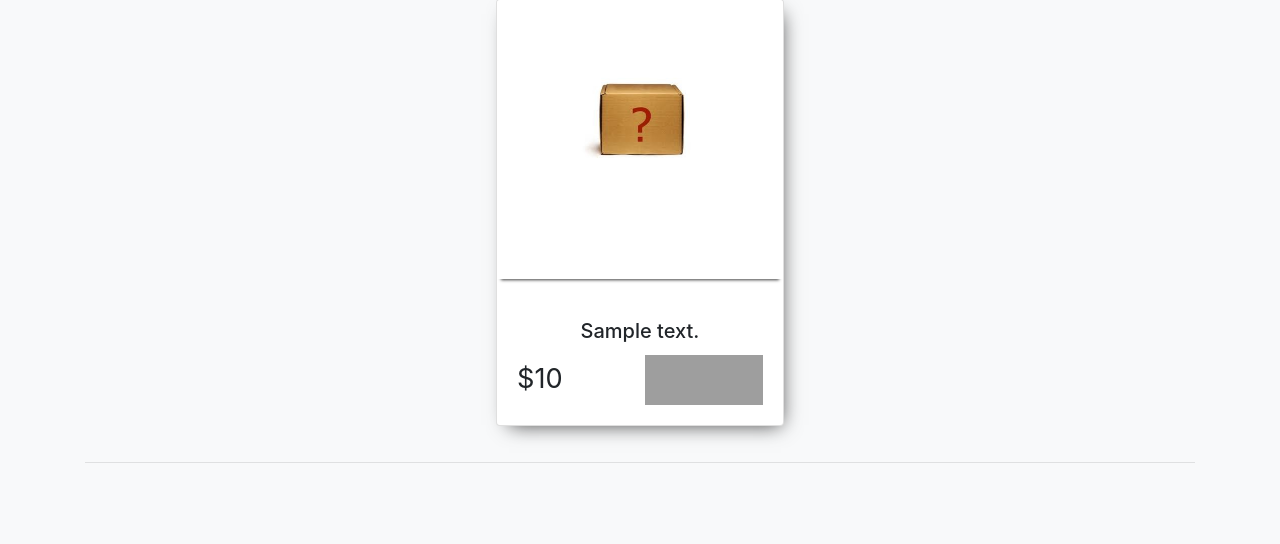
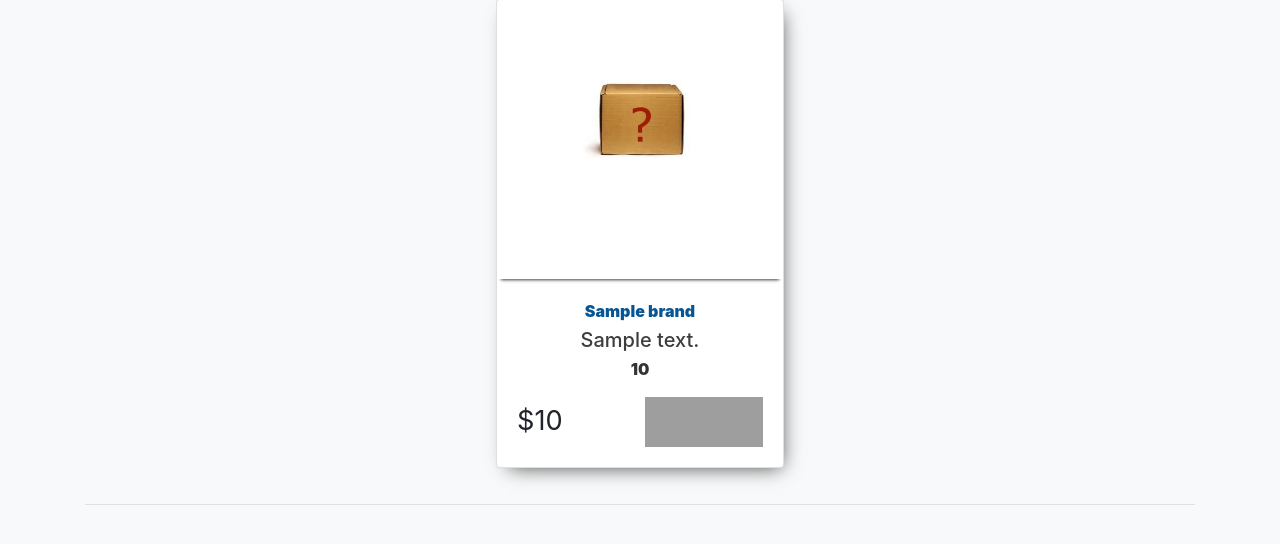
Before and after one commit to jedelacarrera/products_mvp, a Flask app: template templates/products.html in a window 1280 px wide. Shown: the part 114-658 px from the top of the page. Run offline with Flask 2, Linux system fonts and the light colour scheme; the template is opened without the code that fills it: most values are stand-ins (such as "Sample title", 1, 10 or a date in 2020); some libraries are stand-ins or nearby versions; grey boxes are pictures that could not be loaded.

Commit message:
:star: using subcategory, :ribbon: better style in product

```diff
--- a/models/product.py
+++ b/models/product.py
@@ -54,9 +54,9 @@ class Product(db.Model):
 
     @property
     def similar_products(self):
-        if not self.category:
+        if not self.subcategory:
             return []
-        products = Product.query.filter_by(category=self.category).limit(30).all()
+        products = Product.query.filter_by(subcategory=self.subcategory).limit(30).all()
         products = list(filter(lambda prod: prod.id != self.id, products))
         products = list(filter(lambda product: len(product.offers) > 0 and product.best_price != None, products))
         random.shuffle(products)
--- a/static/styles_v9.css
+++ b/static/styles_v10.css
@@ -51,9 +51,26 @@ h4 {
 	font-size: 16px;
 }
 
-.card h3 {
+.card-brand {
+	color: #065695;
+	font-weight: 900;
+	text-align: center;
+	margin-bottom: 5px;
+}
+
+.card-title {
 	font-size: 1.25rem;
 	font-weight: 501;
+	color: #3d3d3d;
+	margin-top: 5px;
+	margin-bottom: 5px;
+}
+
+.card-quantity {
+	text-align: center;
+	color: #333;
+	font-weight: 900;
+	margin-top: 5px;
 }
 
 .col-sm-4 {
@@ -106,8 +123,6 @@ h2 {
 	align-items: center;
 }
 .offer-image img {
-	border-top-left-radius: 10px;
-	border-bottom-left-radius: 10px;
 	width: 100%;
 }
 .offer-content {
@@ -197,11 +212,22 @@ h2 {
 .product-content p {
 	color: grey;
 	font-size: 24px;
+	margin-bottom: 8px;
+}
+
+p.product-brand {
+	color: #065695;
+	font-weight: 900;
 }
 
 p.product-description {
 	color: black;
 	font-size: 2em;
+}
+
+p.product-quantity {
+	color: #333;
+	font-weight: 900;
 }
 
 h3 {
--- a/templates/base.html
+++ b/templates/base.html
@@ -5,7 +5,7 @@
 	<script src="https://ajax.googleapis.com/ajax/libs/jquery/3.4.1/jquery.min.js"></script>
 	<title>Mejores precios</title>
 	<link rel="shortcut icon" type="image/ico" href="{{ url_for('static', filename='index.jpeg') }}"/>
-	<link rel="stylesheet" href="{{ url_for('static', filename='styles_v9.css') }}"/>
+	<link rel="stylesheet" href="{{ url_for('static', filename='styles_v10.css') }}"/>
 </head>
 <body>
 	<nav class="navbar navbar-dark bg-primary">
--- a/templates/product.html
+++ b/templates/product.html
@@ -6,14 +6,15 @@
 			<img src="{{product.url}}" onerror="this.src='/static/unknown_image.png'">
 		</div>
 		<div class="product-content">
-			<p>{{product.brand}}</p>
+			<p class="product-brand">{{product.brand}}</p>
 			<p class="product-description">{{product.description}}</p>
 			{% if product.complete_description %}
 				<p>{{product.complete_description}}</p>
 			{% endif %}
 			<hr>
-			<p>{{product.quantity}}</p>
+			<p class="product-quantity">{{product.quantity}}</p>
 			<p>{{product.category}}</p>
+			<p>{{product.subcategory}}</p>
 		</div>
 	</div>
 	<hr>
--- a/templates/product_template.html
+++ b/templates/product_template.html
@@ -6,7 +6,9 @@
                 <img class="card-img-top" src="{{product.url}}" onerror="this.src='/static/unknown_image.png'" width="100px">
               </div>
               <div class="card-body">
+                <p class="card-brand">{{ product.brand }}</p>
                 <h3 class="card-title">{{ product.description }}</h3>
+                <p class="card-quantity">{{ product.quantity }}</p>
                 <div class="best-price">
                     <p class="card-text price">{{ product.best_price.price|format_price }}</p>
                     <img src="{{ url_for('static', filename=product.best_price.provider.url) }}"/>
```
Also changed, not shown: api_controllers.py (+4 -4 lines), scrapers/lider/lider_urls.py (+5 -5 lines).
